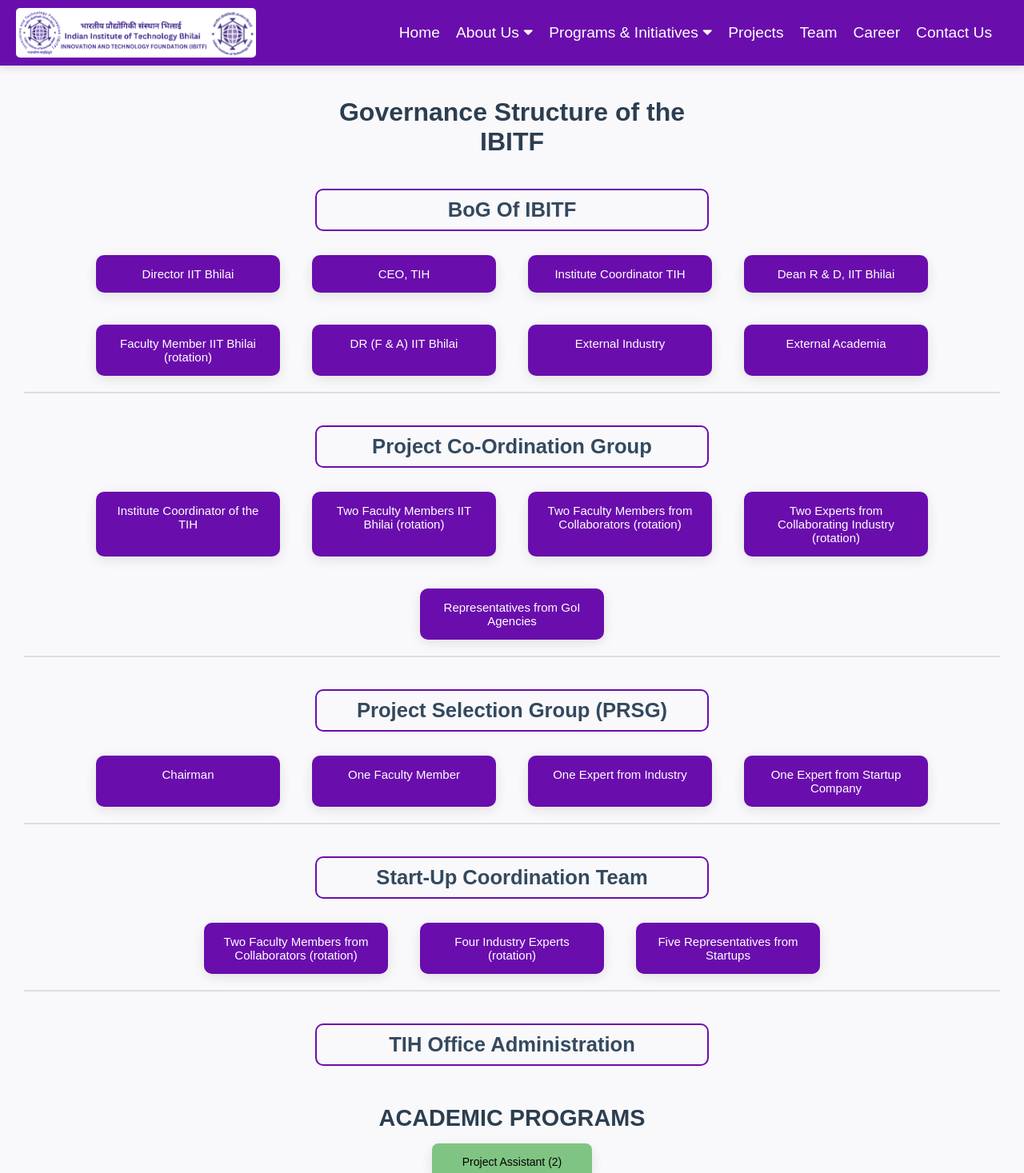
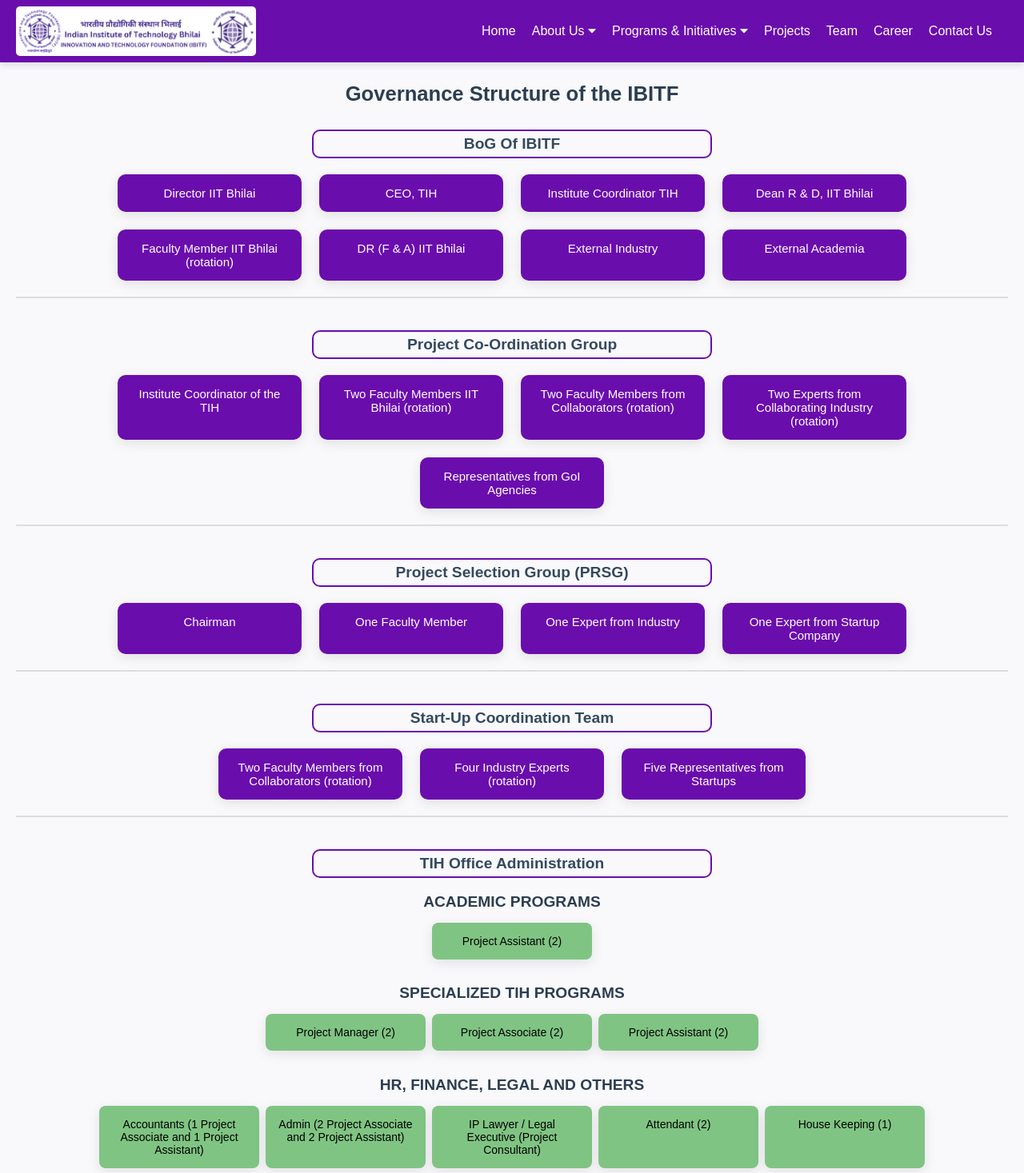
Before and after one commit to iitbhilai23/ibitf-App, a React (Create React App) app: page /organizational-structure in a window 1280 px wide. Shown: the top 1467 px of the page at 80% size. Built offline with nearby package versions, Linux system fonts and the light colour scheme.

Commit message:
21-10-24 orgsturcture

```diff
--- a/src/components/Navbar.css
+++ b/src/components/Navbar.css
@@ -33,7 +33,7 @@
 .menu li a {
   color: var(--secondary-color);
   text-decoration: none;
-  font-size: 1.2rem;
+  font-size: 1rem;
   display: block;
 }
 
@@ -72,7 +72,7 @@
 .mega-menu li a {
   color: var(--secondary-color);
   text-decoration: none;
-  font-size: 1.2rem;
+  font-size: 1rem;
   display: block;
   padding: 10px 12px;
   transition: background-color 0.3s ease;
@@ -89,7 +89,7 @@
 /* Menu item spacing */
 .menu li a,
 .menu li span {
-  font-size: 1.2rem;
+  font-size: 1rem;
   color: var(--secondary-color);
   text-decoration: none;
   display: block;
--- a/src/styles/main.css
+++ b/src/styles/main.css
@@ -54,6 +54,7 @@
   /* position: fixed;
   bottom: 0; */
   width: 100%;
+  box-shadow: 0px -1px 6px -2px black;
 }
 
 /* for Team Page */
@@ -458,7 +459,7 @@
 
 /* General container styling */
 .org-structure {
-  padding: 30px;
+  padding: 15px 20px;
   background-color: #f9f9fc; /* Light background for contrast */
   text-align: center;
   font-family: 'Poppins', sans-serif; /* Modern font */
@@ -466,23 +467,23 @@
 
 /* Title and Section Title Styling */
 .org-title {
-  font-size: 2rem;
+  font-size: 1.6rem;
   font-weight: 700;
   color: #2c3e50;
   padding: 10px 0px;
   width: 40%;
  margin: 0 auto;
  border-radius: 10px;
-margin-bottom: 30px;
+margin-bottom: 20px;
 }
 
 .section-title {
-  font-size: 1.6rem;
-  margin-top: 40px;
-  font-weight: 600;
+  font-size: 1.2rem;
+  /* margin-top: 40px; */
+  /* font-weight: 600; */
   color: #34495e;
   text-transform: capitalize;
-  padding: 10px 0px;
+  padding: 5px 0px;
   width: 40%;
  margin: 0 auto;
  border-radius: 10px;
@@ -494,15 +495,15 @@
   display: flex;
   flex-wrap: wrap;
   justify-content: center;
-  gap: 20px;
-  margin-top: 20px;
+  gap: 2px;
+  margin-top: 10px;
 }
 
 /* Box/Card Styling */
 .box {
   background-color: #ffffff;
   border-radius: 8px;
-  padding: 15px;
+  padding: 5px 10px;
   margin: 10px;
   width: 200px;
   box-shadow: 0 4px 15px rgba(0, 0, 0, 0.1); /* Enhanced shadow */
@@ -518,39 +519,15 @@
   background-color: #f1f1f1; /* Slight color change on hover */
 }
 
-/* Specific Section Color Palette */
-.bog .box {
-  background-color: #f39c12; /* Orange for BoG */
-  color: #fff;
-}
 
-.coordination .box {
-  background-color: #3498db; /* Blue for Coordination */
-  color: white;
-}
-
-.prsg .box {
-  background-color: #e67e22; /* Orange for PRSG */
-  color: white;
-}
-
-.startup .box {
-  background-color: #e74c3c; /* Red for Startup */
-  color: white;
-}
-
-.tih-office .box {
-  background-color: orange; /* Green for TIH Office */
-  color: white;
-}
 
 /* Enhanced TIH Office Administration Layout */
 .tih-admin-layout {
   display: flex;
   flex-direction: column;
   align-items: center;
-  gap: 40px;
-  margin-top: 20px;
+  gap: 2px;
+
 
 }
 
@@ -562,7 +539,7 @@
 }
 
 .sub-section-title {
-  font-size: 1.8rem;
+  font-size: 1.2rem;
   font-weight: 600;
   margin-bottom: 15px;
   color: #2c3e50;
@@ -573,8 +550,8 @@
 .staff-container {
   display: flex;
   justify-content: center;
-  gap: 15px;
-  margin-bottom: 20px;
+  gap: 8px;
+  margin-bottom: 10px;
 }
 
 /* Enhanced Staff Boxes */
```
